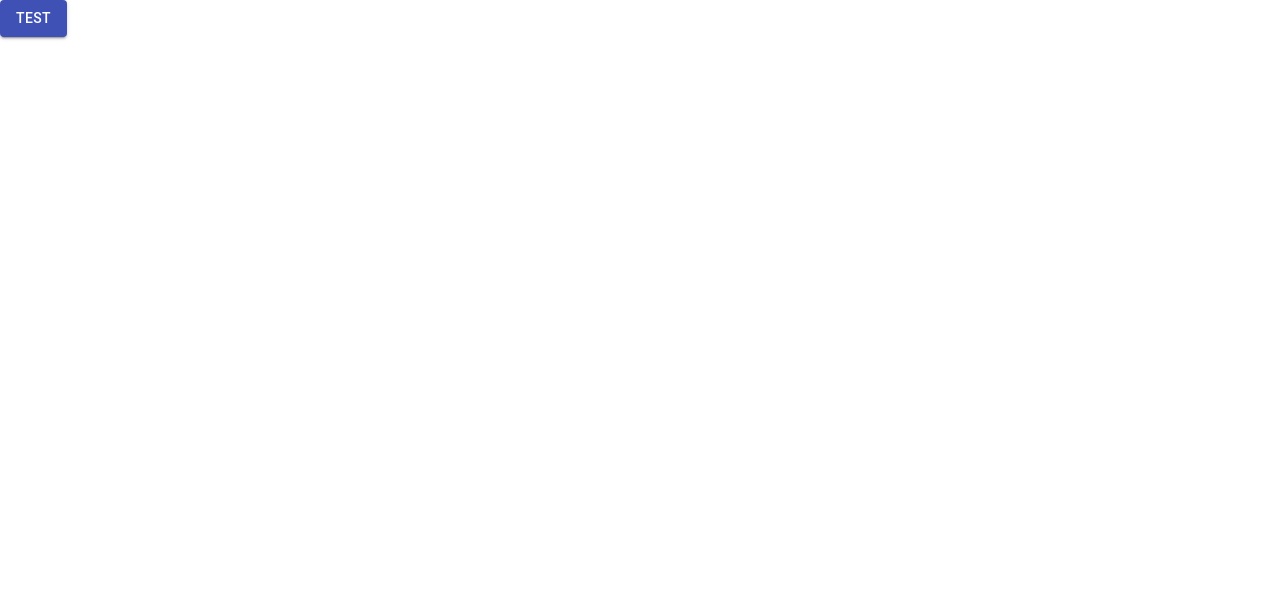
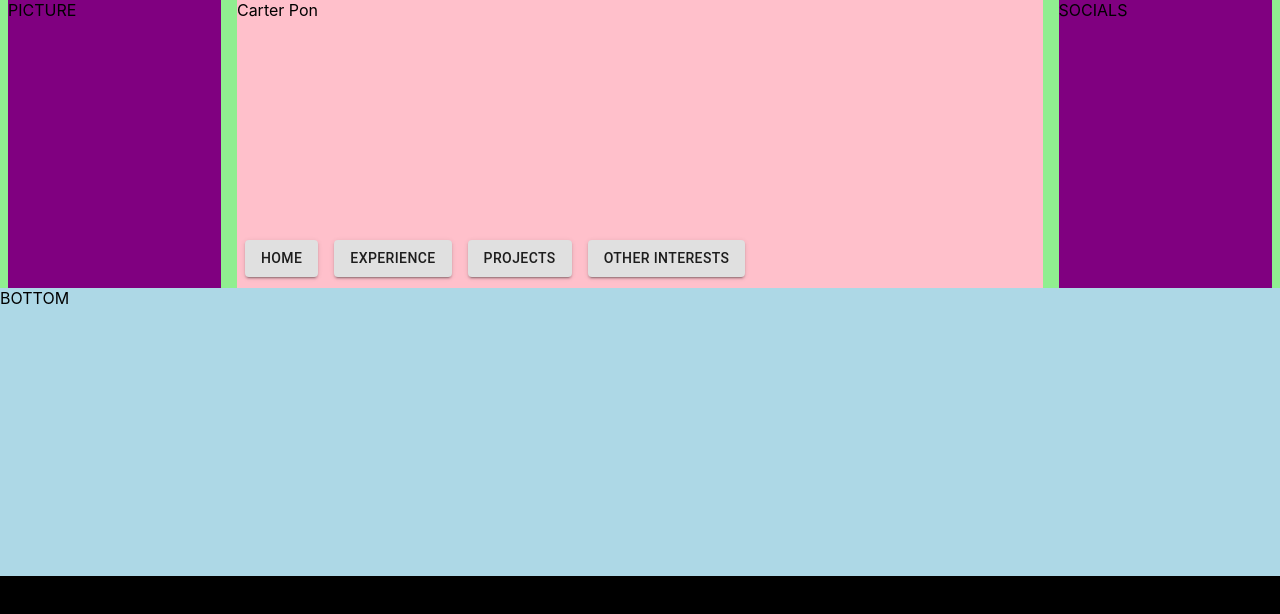
Before and after one commit to cpon00/carters-website, a React (Create React App) app: page / in a window 1280 px wide. Shown: the top 614 px of the page. Built offline with nearby package versions, Linux system fonts and the light colour scheme.

Commit message:
basic styling with css flex

```diff
--- a/package.json
+++ b/package.json
@@ -7,6 +7,7 @@
     "@testing-library/jest-dom": "^4.2.4",
     "@testing-library/react": "^9.5.0",
     "@testing-library/user-event": "^7.2.1",
+    "clsx": "^1.1.1",
     "react": "^16.13.1",
     "react-dom": "^16.13.1",
     "react-scripts": "3.4.1"
--- a/src/App.js
+++ b/src/App.js
@@ -1,14 +1,24 @@
-import React from 'react';
-import './App.css';
-import Paper from '@material-ui/core/Paper'
-import Button from '@material-ui/core/Button'
+import React from 'react'
+import './App.css'
 
-function App() {
+import { makeStyles } from '@material-ui/core/styles'
+
+import Resume from './pages/Resume'
+import { lightBlue } from '@material-ui/core/colors'
+
+const useStyles = makeStyles(theme => ({
+  root: {
+    backgroundColor: 'red'
+  }
+}))
+
+const App = props => {
+  const classes = useStyles(props)
   return (
-    <Button variant='contained' color='primary'>
-      Test
-    </Button>
-  );
+    <div className={classes.root}>
+      <Resume />
+    </div>
+  )
 }
 
-export default App;
+export default App
--- /dev/null
+++ b/src/pages/Resume.jsx
@@ -0,0 +1,111 @@
+import React from 'react'
+import Paper from '@material-ui/core/Paper'
+import Button from '@material-ui/core/Button'
+
+import { makeStyles } from '@material-ui/core/styles'
+import clsx from 'clsx'
+import { green } from '@material-ui/core/colors'
+
+const useStyles = makeStyles(theme => ({
+  root: {
+    backgroundColor: 'black',
+    height: '100vh'
+  },
+
+  topPanel: {
+    display: 'flex',
+    flexDirection: 'row',
+    height: theme.spacing(36),
+    backgroundColor: 'lightgreen'
+  },
+
+  bottomPanel: {
+    height: theme.spacing(36),
+    backgroundColor: 'lightblue'
+  },
+
+  topSection: {
+    flexGrow: 1,
+    marginLeft: theme.spacing(1),
+    marginRight: theme.spacing(1),
+    backgroundColor: 'purple'
+  },
+
+  picture: {
+    flexGrow: 1,
+    marginLeft: theme.spacing(1),
+    marginRight: theme.spacing(1)
+  },
+
+  topCenterSection: {
+    flexGrow: 2,
+    display: 'flex',
+    flexDirection: 'column',
+    backgroundColor: 'pink'
+  },
+
+  socials: {
+    flexGrow: 1,
+    marginLeft: theme.spacing(1),
+    marginRight: theme.spacing(1)
+  },
+
+  bio: {
+    height: theme.spacing(30)
+  },
+
+  tabs: {
+    display: 'flex',
+    flexDirection: 'row'
+  },
+  button: {
+    marginLeft: theme.spacing(1),
+    marginRight: theme.spacing(1)
+  }
+}))
+
+const Resume = props => {
+  const classes = useStyles(props)
+  return (
+    <div className={classes.root}>
+      <div className={classes.topPanel}>
+        {/* PICTURE */}
+
+        <div className={clsx(classes.topSection, classes.picture)}>PICTURE</div>
+
+        {/* CENTER SECTION */}
+
+        <div className={clsx(classes.topSection, classes.topCenterSection)}>
+          <div className={classes.bio}> Carter Pon</div>
+
+          {/* TABS */}
+          <div className={classes.tabs}>
+            <Button className={classes.button} variant="contained">
+              HOME
+            </Button>
+            <Button className={classes.button} variant="contained">
+              Experience
+            </Button>
+            <Button className={classes.button} variant="contained">
+              PROJECTS
+            </Button>
+            <Button className={classes.button} variant="contained">
+              OTHER INTERESTS
+            </Button>
+            {/* <div className={classes.tab}>HOME</div>
+            <div className={classes.tab}>EXPERIENCE</div>
+            <div className={classes.tab}></div>
+            <div className={classes.tab}>OTHER INTERESTS</div> */}
+          </div>
+        </div>
+
+        {/* SOCIALS */}
+
+        <div className={clsx(classes.topSection, classes.socials)}>SOCIALS</div>
+      </div>
+      <div className={classes.bottomPanel}>BOTTOM</div>
+    </div>
+  )
+}
+
+export default Resume
```
